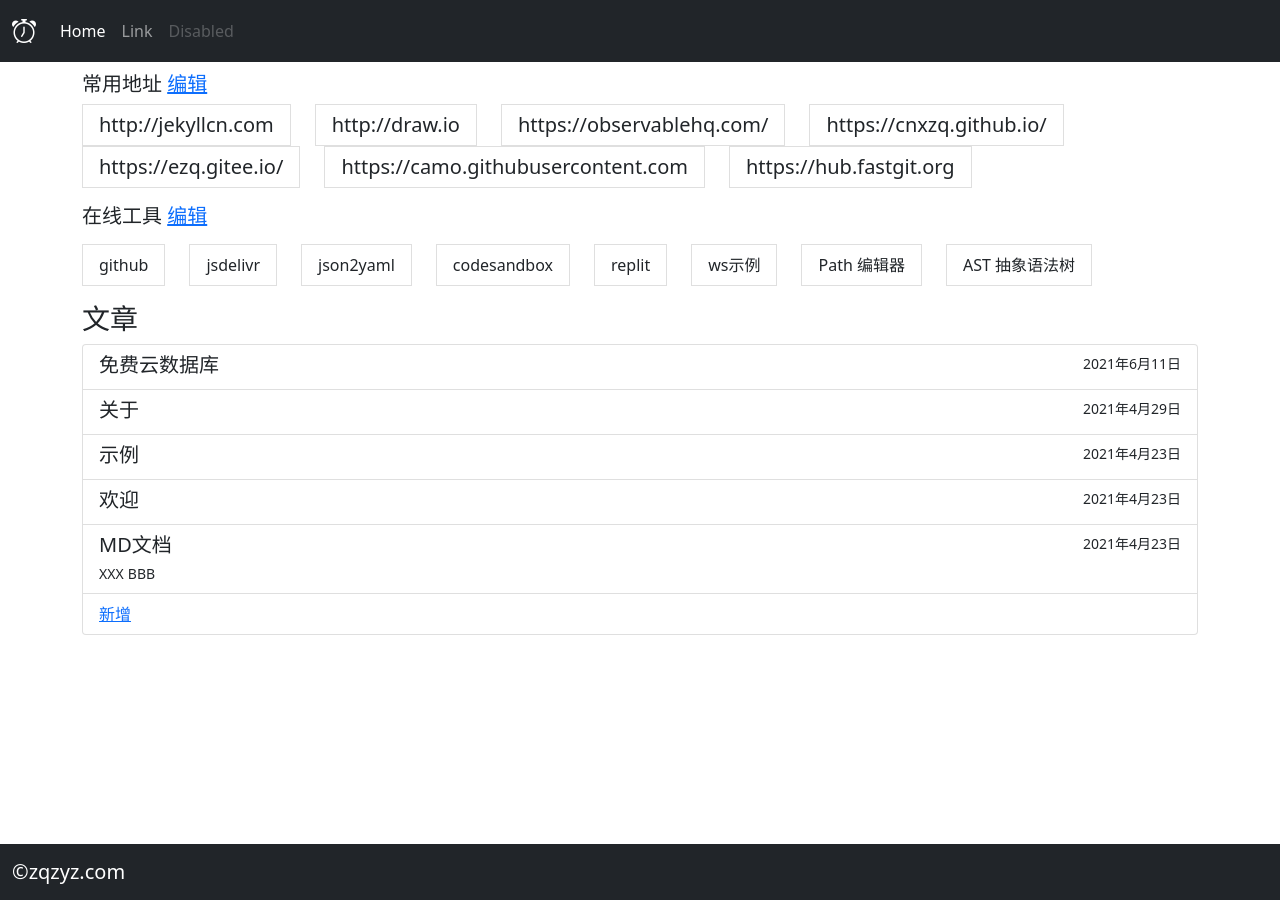
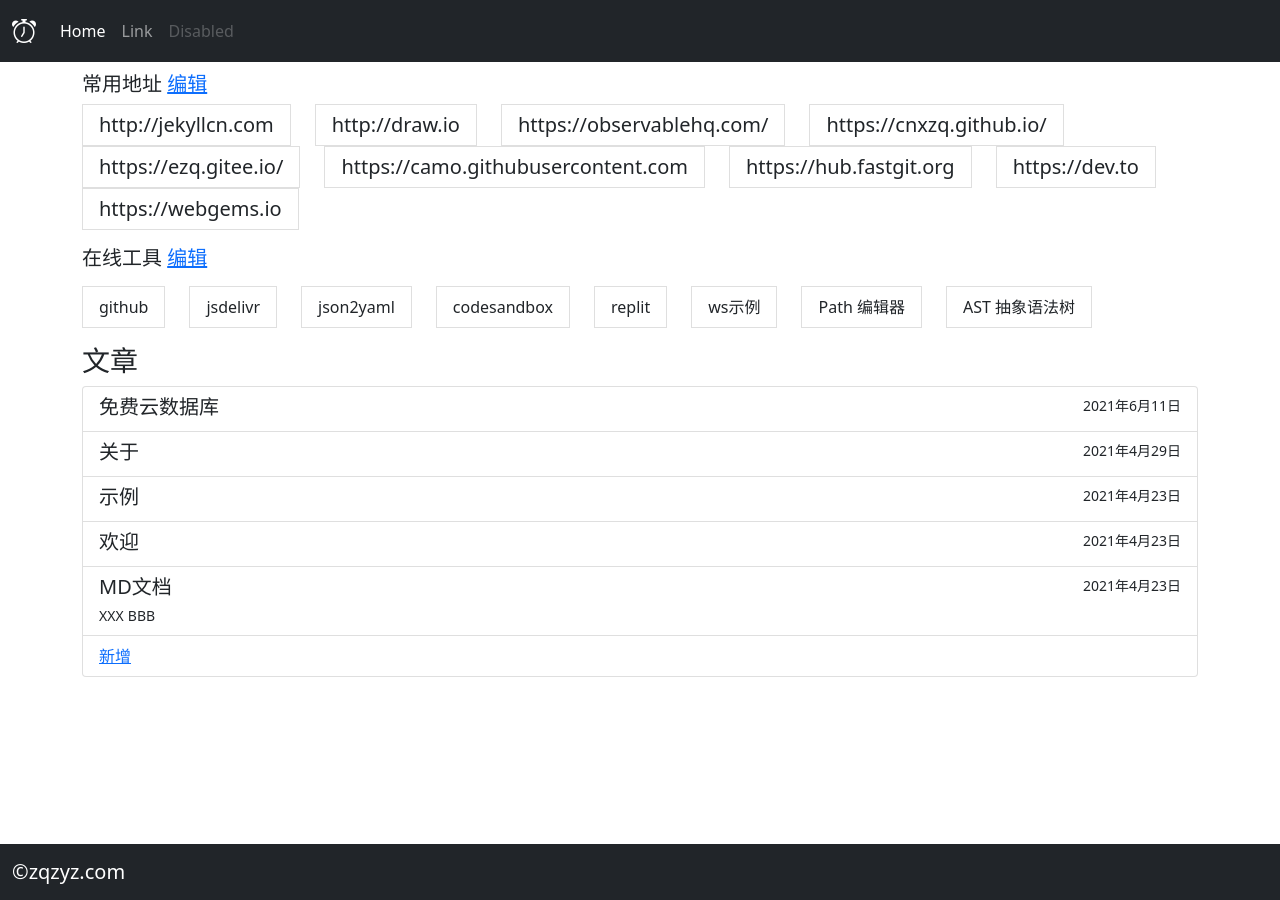
Before and after one commit to oft/oft.github.io, a Jekyll site: the page built from index.html, in a window 1280 px wide. Built offline with Jekyll 4.4.1, drawn with Linux system fonts in a browser that asks for light colours; nearby versions of some CDN libraries; part of the change alters nothing that is shown.

Commit message:
Update link.yml

```diff
--- a/_data/link.yml
+++ b/_data/link.yml
@@ -6,3 +6,5 @@
 - https://ezq.gitee.io/
 - https://camo.githubusercontent.com
 - https://hub.fastgit.org
+- https://dev.to
+- https://webgems.io
```
